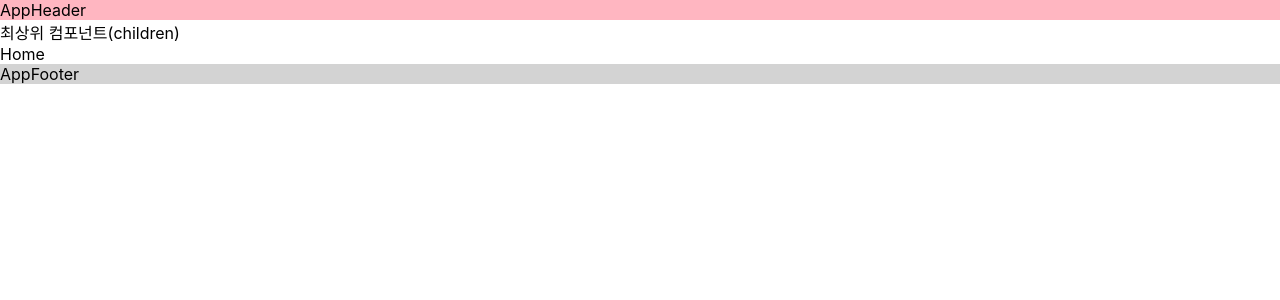
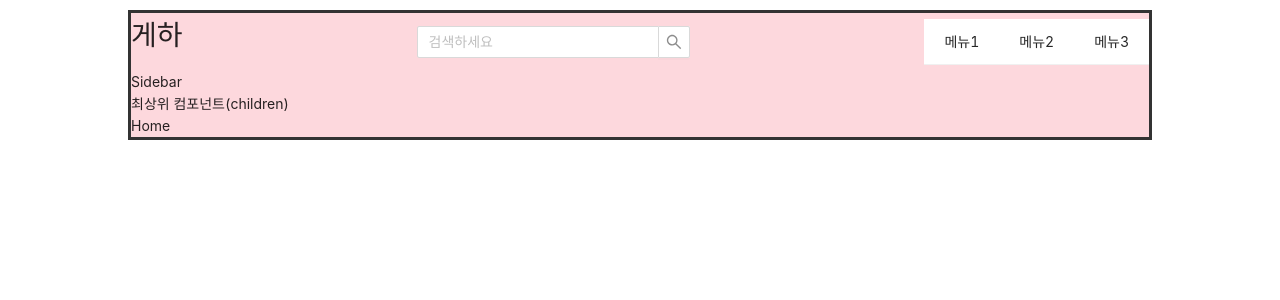
Before and after one commit to seongjae-Leee/instagram-with-react-django, a React (Create React App) app in the folder frontend/: page / in a window 1280 px wide. Shown: the top 300 px of the page. Built offline with nearby package versions, Linux system fonts and the light colour scheme.

Commit message:
antd 초입

```diff
--- a/frontend/package.json
+++ b/frontend/package.json
@@ -6,6 +6,7 @@
     "@testing-library/jest-dom": "^5.14.1",
     "@testing-library/react": "^13.0.0",
     "@testing-library/user-event": "^13.2.1",
+    "antd": "^4.20.7",
     "axios": "^0.27.2",
     "react": "^18.1.0",
     "react-dom": "^18.1.0",
--- a/frontend/src/components/AppHeader.js
+++ b/frontend/src/components/AppHeader.js
@@ -1,10 +1,19 @@
 import React from 'react';
 import "./AppHeader.scss";
+import { Input, Space } from 'antd';
+import { AudioOutlined } from '@ant-design/icons';
+
 
 function AppHeader() {
   return (
     <div className='AppHeader'>
-      AppHeader
+      <h1>게하</h1>
+      <Input.Search placeholder="검색하세요" />
+      <div className='topnav'>
+        Menu1
+        Menu2
+        Menu3
+      </div>
     </div>
   );
 }
--- a/frontend/src/components/AppHeader.scss
+++ b/frontend/src/components/AppHeader.scss
@@ -1,3 +1,4 @@
 .AppHeader{
   background-color: lightpink;
+  display: flex
 }
--- a/frontend/src/components/AppLayout.js
+++ b/frontend/src/components/AppLayout.js
@@ -1,14 +1,27 @@
 import React from 'react';
-import AppFooter from './AppFooter';
-import AppHeader from './AppHeader';
+import "./AppLayout.scss";
+import { Input, Menu } from 'antd';
 
 function AppLayout(props) {
   const { children } = props;
   return (
-    <div>
-      <AppHeader />
-      {children}
-      <AppFooter />
+    <div className='app'>
+      <div className='header'>
+        <h1 className='page-title'>게하</h1>
+        <div className='search'><Input.Search placeholder="검색하세요" /></div>
+        <div className='topnav'>
+          <Menu mode='horizontal'>
+            <Menu.Item>메뉴1</Menu.Item>
+            <Menu.Item>메뉴2</Menu.Item>
+            <Menu.Item>메뉴3</Menu.Item>
+          </Menu>
+        </div>
+      </div>
+      <div className='sidebar'>Sidebar</div>
+      <div className='contents'>{children}</div>
+      <div className='footer'>
+
+      </div>
     </div>
   );
 }
--- /dev/null
+++ b/frontend/src/components/AppLayout.scss
@@ -0,0 +1,37 @@
+.app{
+  background-color: rgb(253, 216, 221);
+  width: 1024px;
+  border: 3px solid #333;
+  max-width: 100%;
+  margin: 10px auto;
+
+  .header{
+    display: flex;
+    justify-content: space-between;
+    align-items: center;
+
+    .page-title{
+
+    }
+
+    .search{
+
+    }
+
+    .topnav{
+
+    }
+  }
+
+  .sidebar{
+
+  }
+
+  .contents{
+
+  }
+
+  .footer{
+
+  }
+}
--- a/frontend/src/index.js
+++ b/frontend/src/index.js
@@ -4,6 +4,8 @@ import './index.css';
 import { BrowserRouter } from "react-router-dom";
 import Root from "./pages";
 import reportWebVitals from './reportWebVitals';
+import "./index.css";
+import "antd/dist/antd.less";
 
 const root = ReactDOM.createRoot(document.getElementById('root'));
 root.render(
--- a/frontend/src/pages/accounts/index.js
+++ b/frontend/src/pages/accounts/index.js
@@ -6,10 +6,10 @@ import Profile from './Profile';
 function AccountsRoutes({ match }) {
   return (
     <div>
-      account index.js
+      accounts index.js
       <Routes>
-        <Route path={"/profile"} element={<Profile />} />
-        <Route path={"/login"} element={<Login />} />
+        <Route path={match.url + "/profile"} element={<Profile />} />
+        <Route path={match.url + "/login"} element={<Login />} />
       </Routes>
     </div>
   );
```
Also changed, not shown: 1 other file (tests, documents, lock files or other folders).
